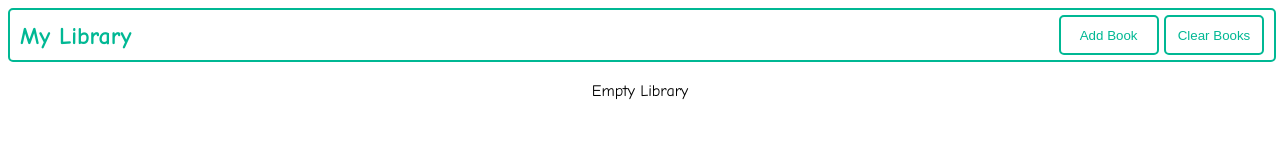
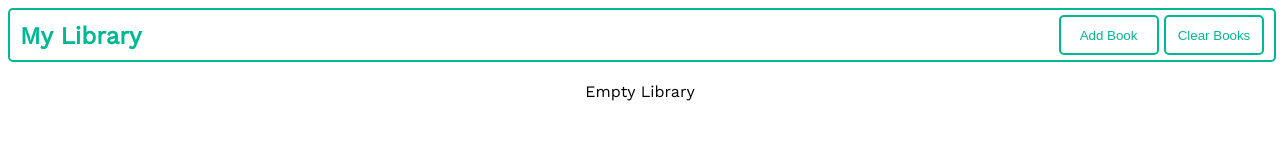
Before and after one commit to zinagithub/js-library, a plain HTML site: page index.html in a window 1280 px wide. Drawn offline with nearby package versions, Linux system fonts and the light colour scheme.

Commit message:
font change

```diff
--- a/style.css
+++ b/style.css
@@ -1,6 +1,8 @@
+@import url('https://fonts.googleapis.com/css?family=Work+Sans&display=swap');
+
 body {
 	background: #FFF;
-	font-family: "Comic Sans MS", cursive, sans-serif;
+	font-family: 'Work Sans', sans-serif;
 }
 header {
 	width :100%;
```
